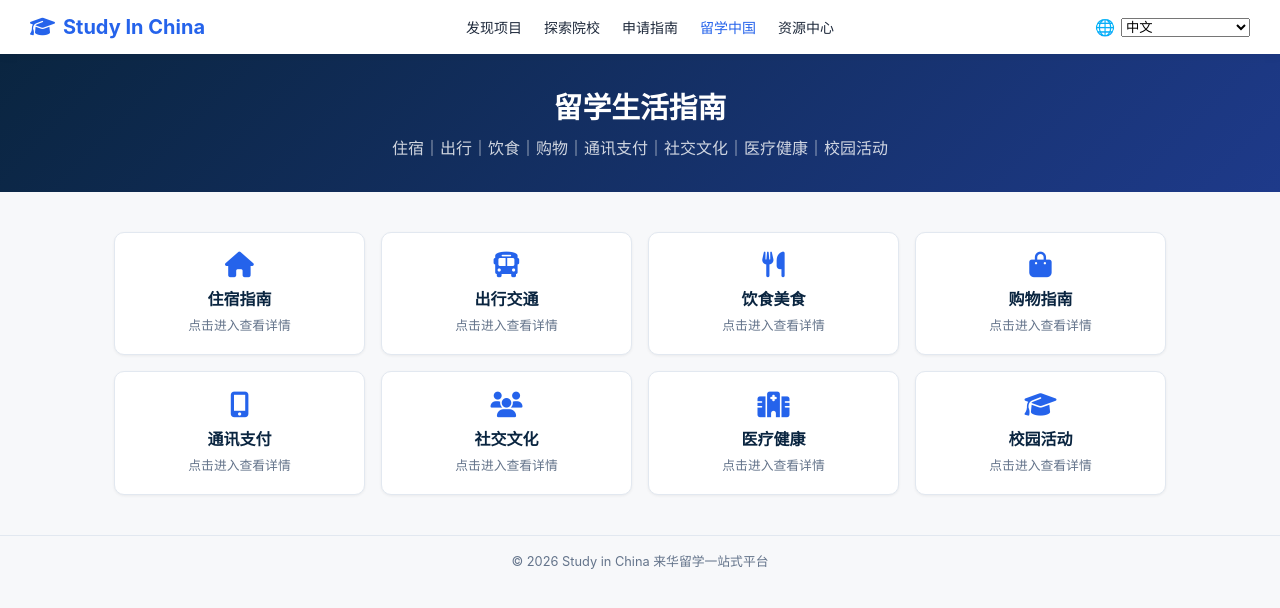
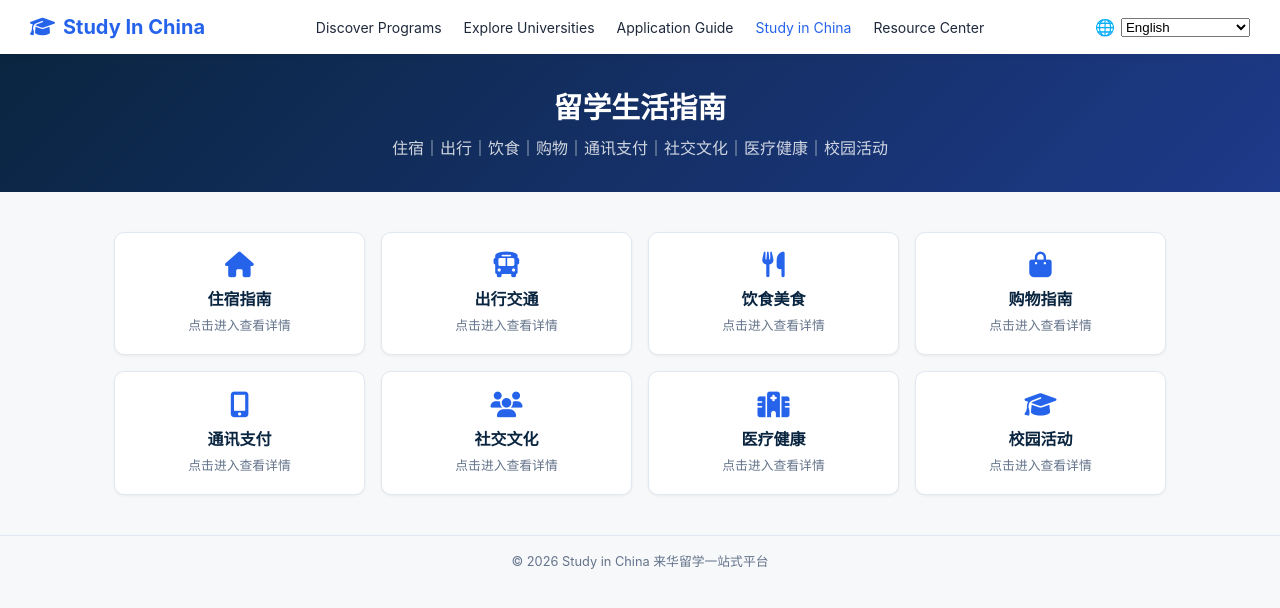
Before and after one commit to king-victor-crypto/study-in-china-site, a plain HTML site: page life.html in a window 1280 px wide. Drawn offline with Linux system fonts and the light colour scheme.

Commit message:
Update life.html

```diff
--- a/life.html
+++ b/life.html
@@ -147,11 +147,11 @@
 <nav class="navbar">
     <div class="logo"><i class="fas fa-graduation-cap"></i> Study In China</div>
     <div class="nav-main">
-        <a href="./index.html">发现项目</a>
-        <a href="./schools.html">探索院校</a>
-        <a href="./guide.html">申请指南</a>
-        <a href="./life.html" class="active">留学中国</a>
-        <a href="./resource.html">资源中心</a>
+        <a href="index.html" data-i18n="nav_projects">发现项目</a>
+        <a href="schools.html" data-i18n="nav_schools">探索院校</a>
+        <a href="guide.html" data-i18n="nav_guide">申请指南</a>
+        <a href="life.html" class="active" data-i18n="nav_life">留学中国</a>
+        <a href="resource.html" data-i18n="nav_resource">资源中心</a>
     </div>
     <div class="nav-lang">
         <span>🌐</span>
@@ -228,6 +228,6 @@
 </div>
 
 <footer>&copy; 2026 Study in China 来华留学一站式平台</footer>
-
+<script src="lang.js"></script>
 </body>
 </html>
```
